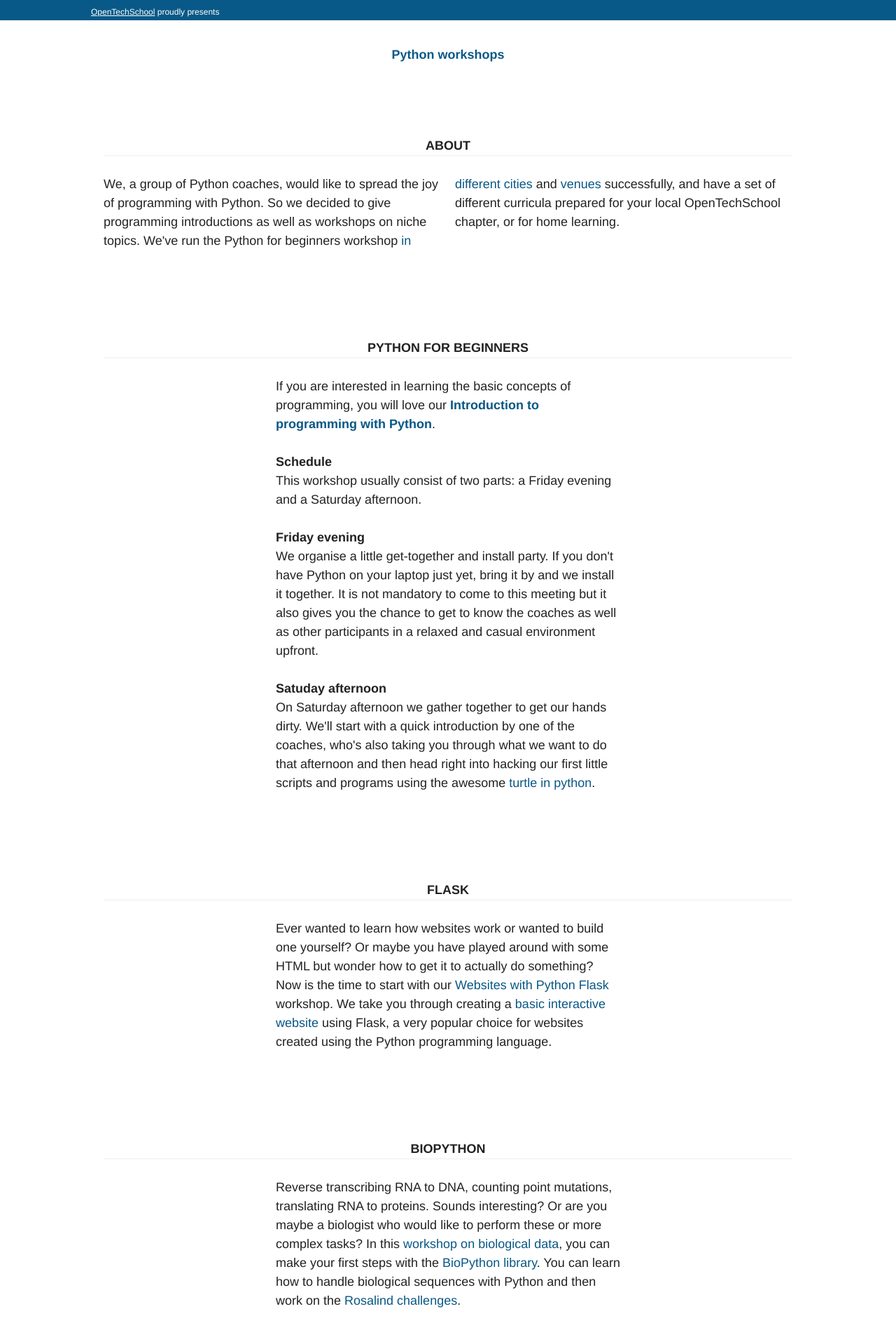
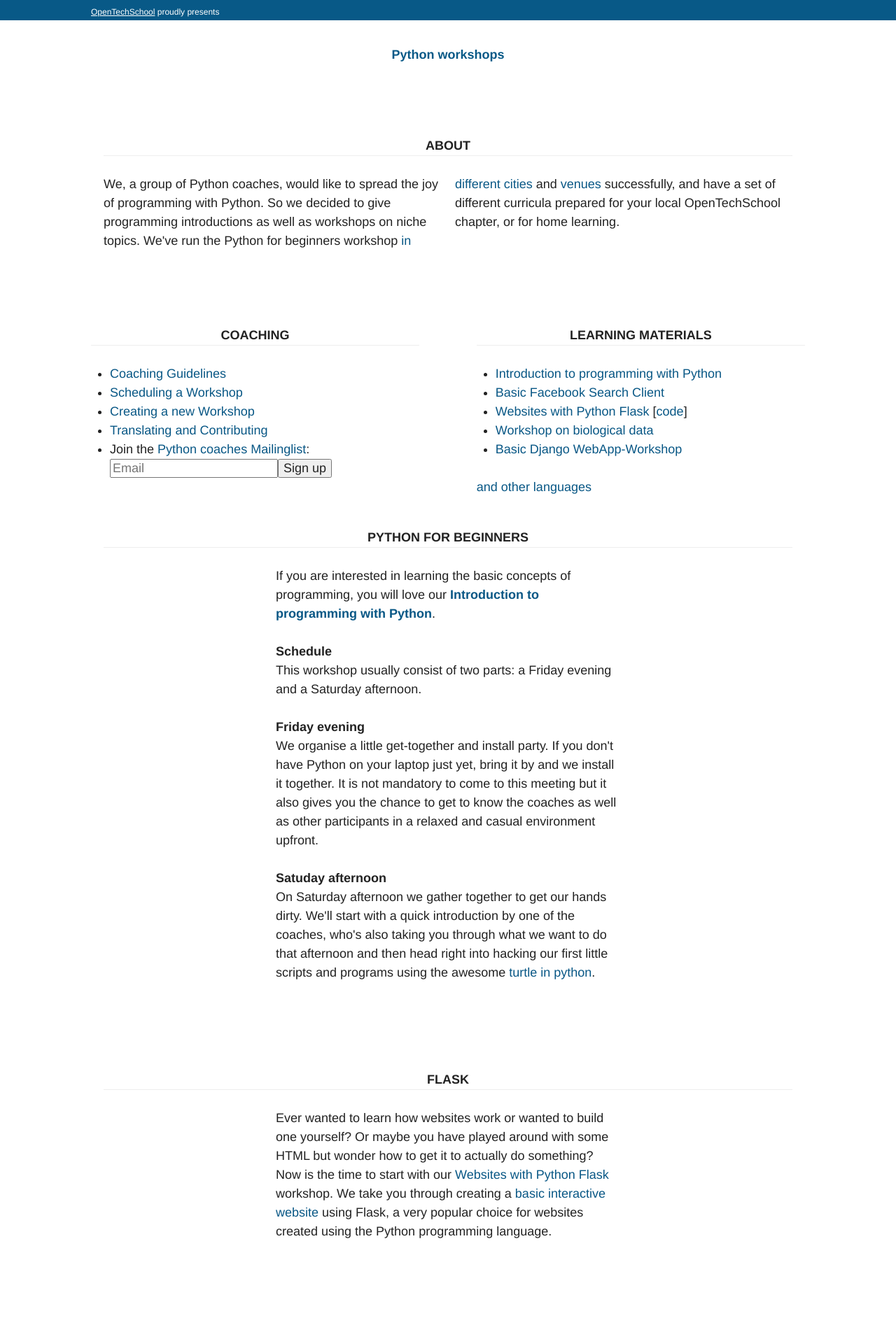
Before and after one commit to OpenTechSchool/python, a Jekyll site: the page built from index.html, in a window 1280 px wide. Shown: the top 1904 px of the page at 70% size. Built offline with Jekyll 4.4.1, drawn with Linux system fonts in a browser that asks for light colours; nearby versions of some CDN libraries; some of the changed text lies outside the part shown.

Commit message:
add learning material overview and link for coaches

```diff
--- a/index.html
+++ b/index.html
@@ -13,6 +13,48 @@ nav: false
   </div>
 
 </section>
+<div class="bg_full">
+  <div class="container container_narrow">
+
+    <div class="col_left">
+      <h2>Coaching</h2>
+
+      <ul>
+        <li><a href="http://opentechschool.github.com/slides/presentations/coaching/">Coaching Guidelines</li>
+        <li><a href="http://www.opentechschool.org/handbooks/workshops/organisers-schedule.html">Scheduling a Workshop</a></li>
+        <li><a href="http://www.opentechschool.org/handbooks/workshops/starting-a-workshop.html">Creating a new Workshop</a></li>
+        <li><a href="http://www.opentechschool.org/handbooks/contribute.html">Translating and Contributing</a></li>
+        <li>
+          <div>
+            <span>Join the <a href="http://groups.google.com/a/opentechschool.org/group/coaches.python" target="_blank">Python coaches Mailinglist</a>:</span>
+
+            <form action="http://groups.google.com/a/opentechschool.org/group/coaches.python/boxsubscribe">
+            <input type="text" placeholder="Email" name="email"><input type="submit" name="sub" value="Sign up">
+            </form>
+          </div>
+        </li>
+        <div>
+
+</div>
+    </div>
+
+
+    <div class="col_right">
+      <h2>Learning Materials</h2>
+      <ul>
+        <li><a href="http://opentechschool.github.io/python-beginners/">Introduction to programming with Python</li>
+        <li><a href="https://github.com/OpenTechSchool/python/wiki/Facebook-Client">Basic Facebook Search Client</a></li>
+        <li><a href="http://opentechschool.github.io/python-flask/">Websites with Python Flask</a> [<a href="https://github.com/OpenTechSchool/python-flask-code">code</a>]</li>
+        <li><a href="https://github.com/OpenTechSchool/biopython/tree/material">Workshop on biological data</a></li>
+        <li><a href="http://django-marcador.keimlink.de/">Basic Django WebApp-Workshop</a></li>
+      </ul>
+      <a href="http://opentechschool.org/materials.html">and other languages</a>
+
+    </div>
+
+
+  </div>
+</div>
 
 <section class="bg_full">
   <div class="container">
@@ -65,10 +107,10 @@ nav: false
 <section class="bg_full">
   <div class="container">
 
-    <h2>Data Processing with Python (draft)</h2>
+    <h2>Data Processing with Python</h2>
     <div class="container_small">
 
-      <p>In this <a href="http://opentechschool.github.io/python-data-intro/">workshop</a> we take you through the fundamentals of working with text and other types of data with Python.
+      <p>In this <a href="http://opentechschool.github.io/python-data-intro/">workshop</a> we take you through the fundamentals of working with text and other types of data with Python. Reading files, understanding data structures in Python and plotting data using the <a href="http://ipython.org/notebook.html">IPython Notebook</a>.
       </p>
 
     </div>
@@ -91,26 +133,11 @@ nav: false
 <section class="bg_full">
   <div class="container">
 
-    <h2>Object-oriented programming in Python (draft)</h2>
+    <h2>Object-oriented programming in Python (incomplete)</h2>
     <div class="container_small">
 
         <p>In the past exercises we have seen how to interact with turtle.  Sadly, we've been limited to one single, pre-defined turtle.  Wouldn't it be great if we could have many of them, or change their very core behaviour?  See this <a href="https://github.com/OpenTechSchool/python-oop/blob/master/index.rst">workshop</a> for details.
       </p>
-
-    </div>
-  </div>
-</section>
-
-<section class="bg_full">
-  <div class="container">
-
-    <h2>Twitter Client (defunct)</h2>
-    <div class="container_small">
-
-      <p><a href="http://blog.opentechschool.org/2012/09/python-workshop-2-everybodys-tweeting.html">Learn</a> how to search Twitter using Python.  This is very much a <a href="https://github.com/OpenTechSchool/python/wiki/Twitter-Client">data-centric tutorial</a>, with most of it being dedicated to learning the ins and outs of Python lists and dictionaries.  The Twitter Search API showed itself to be particular good as an example service, being both easy-to-use and quite popular.
-      </p>
-
-      <p><strong>Notice:</strong> This material was written against <a href="https://dev.twitter.com/discussions/10803">now-deprecated</a> parts of the Twitter API and needs updating.</p>
 
     </div>
   </div>
--- a/stylesheets/style.css
+++ b/stylesheets/style.css
@@ -233,6 +233,19 @@ footer a:focus {
 }
 
 
+.col_left {
+  width: 46%;
+  float: left;
+  margin: 0 4% 1.5em 0;
+}
+
+
+.col_right {
+  width: 46%;
+  float: right;
+  margin: 0 0 1.5em 4%;
+}
+
 /* ============================== */
 /* ! Layout for desktop version   */
 /* ============================== */
```
Also changed, not shown: other parts of index.html (+1 -1 lines), stylesheets/styles.css (+14 -0 lines).
